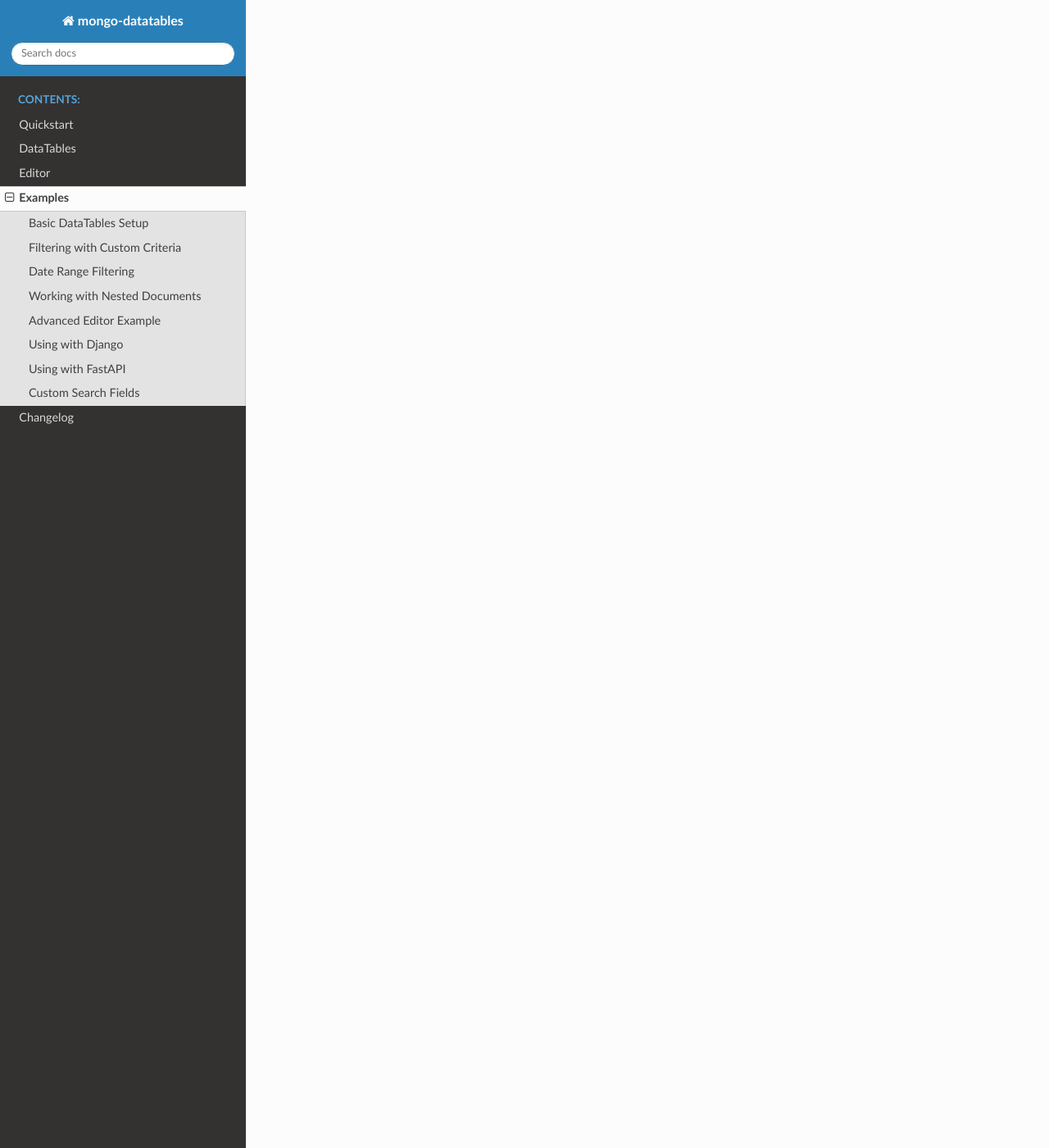
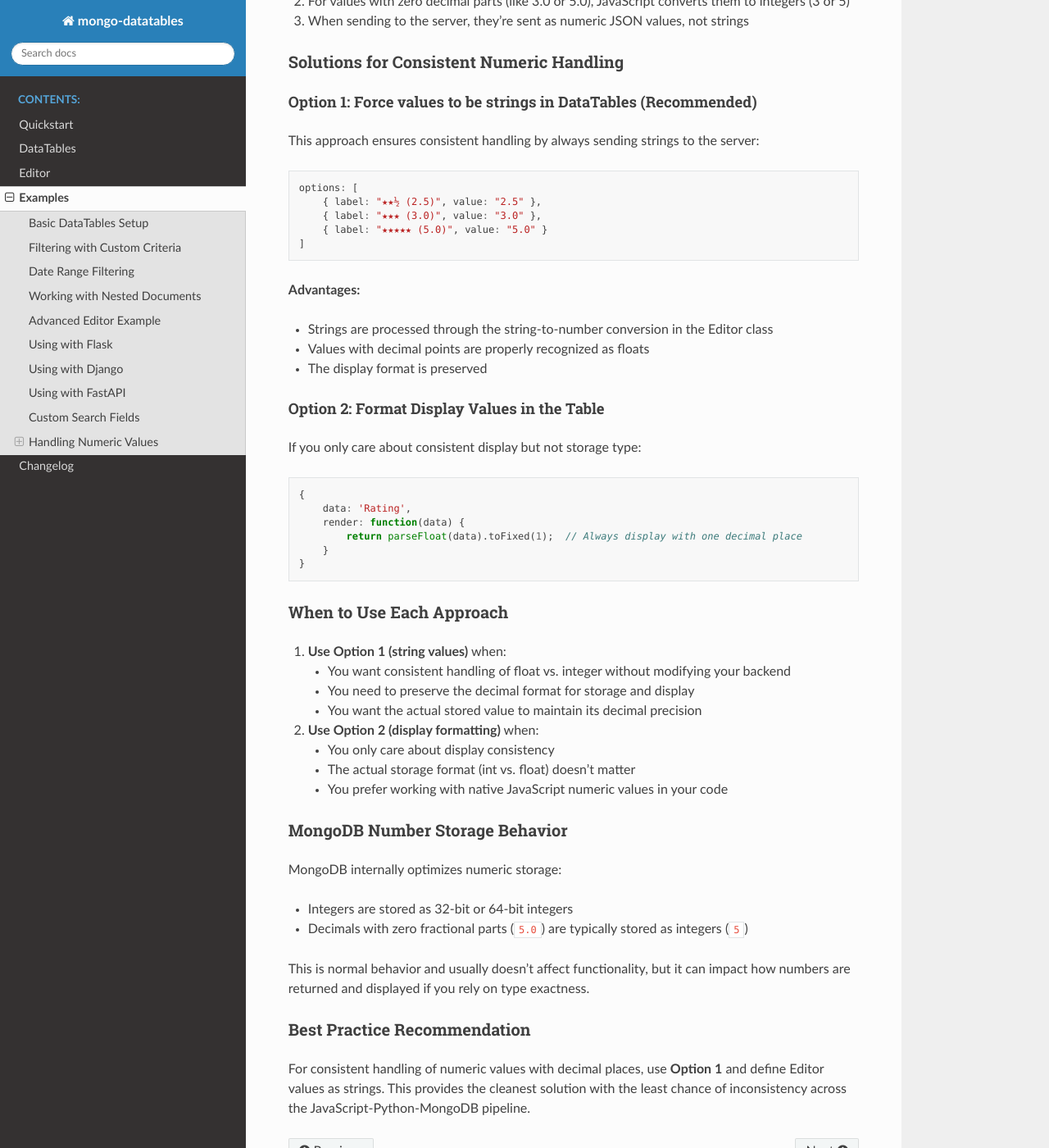
Before and after one commit to pjosols/mongo-datatables, a Sphinx documentation site: the page built from docs/source/examples.rst, in a window 1280 px wide and 1400 px high, scrolled down 5863 px. Shown: the whole window at 82% size. Built offline with Sphinx 7.4.7 and the Read the Docs theme 3.1.0, drawn with Linux system fonts in a browser that asks for light colours; pages that are not in the unit, such as notebooks, are missing from menus; some of the changed text lies outside the part shown.

Commit message:
update documentation

```diff
--- a/docs/source/examples.rst
+++ b/docs/source/examples.rst
@@ -176,6 +176,52 @@ Complete DataTables Editor integration with custom fields:
         });
     });
 
+Using with Flask
+==============
+
+mongo-datatables works perfectly with Flask and Flask-PyMongo:
+
+.. code-block:: python
+
+    from flask import Flask, render_template, request, jsonify
+    from flask_pymongo import PyMongo
+    from mongo_datatables import DataTables, Editor
+
+    app = Flask(__name__)
+    app.config["MONGO_URI"] = "mongodb://localhost:27017/myDatabase"
+    mongo = PyMongo(app)
+
+    @app.route('/')
+    def index():
+        return render_template('index.html')
+
+    # DataTables server-side processing
+    @app.route('/api/books', methods=['POST'])
+    def get_books():
+        data = request.get_json()
+        results = DataTables(mongo, 'books', data).get_rows()
+        return jsonify(results)
+
+    # Editor operations (create, edit, delete)
+    @app.route('/api/editor/books', methods=['POST'])
+    def edit_books():
+        data = request.get_json()
+        doc_id = request.args.get('id', '')
+
+        field_types = {
+            "Title": "text",
+            "PublisherInfo.Date": "date",
+            "Pages": "number",
+            "Rating": "number",
+            "Themes": "array"
+        }
+
+        result = Editor(mongo, 'books', data, doc_id, field_types=field_types).process()
+        return jsonify(result)
+
+    if __name__ == '__main__':
+        app.run(debug=True)
+
 Using with Django
 ===============
 
@@ -221,7 +267,7 @@ Example with FastAPI:
         return results
 
 Custom Search Fields
-==================
+====================
 
 You can customize search behavior by adding specific search patterns in your JavaScript:
 
@@ -241,3 +287,103 @@ You can customize search behavior by adding specific search patterns in your Jav
     $('#status-inactive').on('click', function() {
         table.search('status:inactive').draw();
     });
+
+Handling Numeric Values
+=======================
+
+When working with numeric values in DataTables and MongoDB, there are important considerations regarding how numbers are processed between JavaScript, Python, and MongoDB.
+
+The Issue: Floating Point Numbers with Zero Decimal Places
+----------------------------------------------------------
+
+JavaScript doesn't distinguish between integers and floating-point numbers when the decimal part is zero. If you define a value as ``5.0`` in JavaScript, it's treated internally as just ``5`` (an integer).
+
+This can cause inconsistencies when:
+
+1. You want to display numeric values consistently with decimal places (e.g., always showing "5.0" instead of "5")
+2. You need to preserve the exact numeric type (float vs. integer) in your database
+
+How DataTables Processes Numeric Values
+---------------------------------------
+
+When you define select options in DataTables Editor:
+
+.. code-block:: javascript
+
+    options: [
+        { label: "★★½ (2.5)", value: 2.5 },
+        { label: "★★★ (3.0)", value: 3.0 },
+        { label: "★★★★★ (5.0)", value: 5.0 }
+    ]
+
+Here's what happens:
+
+1. For values with non-zero decimal parts (like 2.5), JavaScript maintains them as floating-point
+2. For values with zero decimal parts (like 3.0 or 5.0), JavaScript converts them to integers (3 or 5)
+3. When sending to the server, they're sent as numeric JSON values, not strings
+
+Solutions for Consistent Numeric Handling
+-----------------------------------------
+
+Option 1: Force values to be strings in DataTables (Recommended)
+~~~~~~~~~~~~~~~~~~~~~~~~~~~~~~~~~~~~~~~~~~~~~~~~~~~~~~~~~~~~~~~~
+
+This approach ensures consistent handling by always sending strings to the server:
+
+.. code-block:: javascript
+
+    options: [
+        { label: "★★½ (2.5)", value: "2.5" },
+        { label: "★★★ (3.0)", value: "3.0" },
+        { label: "★★★★★ (5.0)", value: "5.0" }
+    ]
+
+**Advantages:**
+
+- Strings are processed through the string-to-number conversion in the Editor class
+- Values with decimal points are properly recognized as floats
+- The display format is preserved
+
+Option 2: Format Display Values in the Table
+~~~~~~~~~~~~~~~~~~~~~~~~~~~~~~~~~~~~~~~~~~~~
+
+If you only care about consistent display but not storage type:
+
+.. code-block:: javascript
+
+    {
+        data: 'Rating',
+        render: function(data) {
+            return parseFloat(data).toFixed(1);  // Always display with one decimal place
+        }
+    }
+
+When to Use Each Approach
+-------------------------
+
+1. **Use Option 1 (string values)** when:
+
+   - You want consistent handling of float vs. integer without modifying your backend
+   - You need to preserve the decimal format for storage and display
+   - You want the actual stored value to maintain its decimal precision
+
+2. **Use Option 2 (display formatting)** when:
+
+   - You only care about display consistency
+   - The actual storage format (int vs. float) doesn't matter
+   - You prefer working with native JavaScript numeric values in your code
+
+MongoDB Number Storage Behavior
+-------------------------------
+
+MongoDB internally optimizes numeric storage:
+
+- Integers are stored as 32-bit or 64-bit integers
+- Decimals with zero fractional parts (``5.0``) are typically stored as integers (``5``)
+
+This is normal behavior and usually doesn't affect functionality, but it can impact how numbers are returned and displayed if you rely on type exactness.
+
+Best Practice Recommendation
+----------------------------
+
+For consistent handling of numeric values with decimal places, use **Option 1** and define Editor values as strings. This provides the cleanest solution with the least chance of inconsistency across the JavaScript-Python-MongoDB pipeline.
```
Also changed, not shown: docs/source/datatables.rst (+8 -9 lines).
